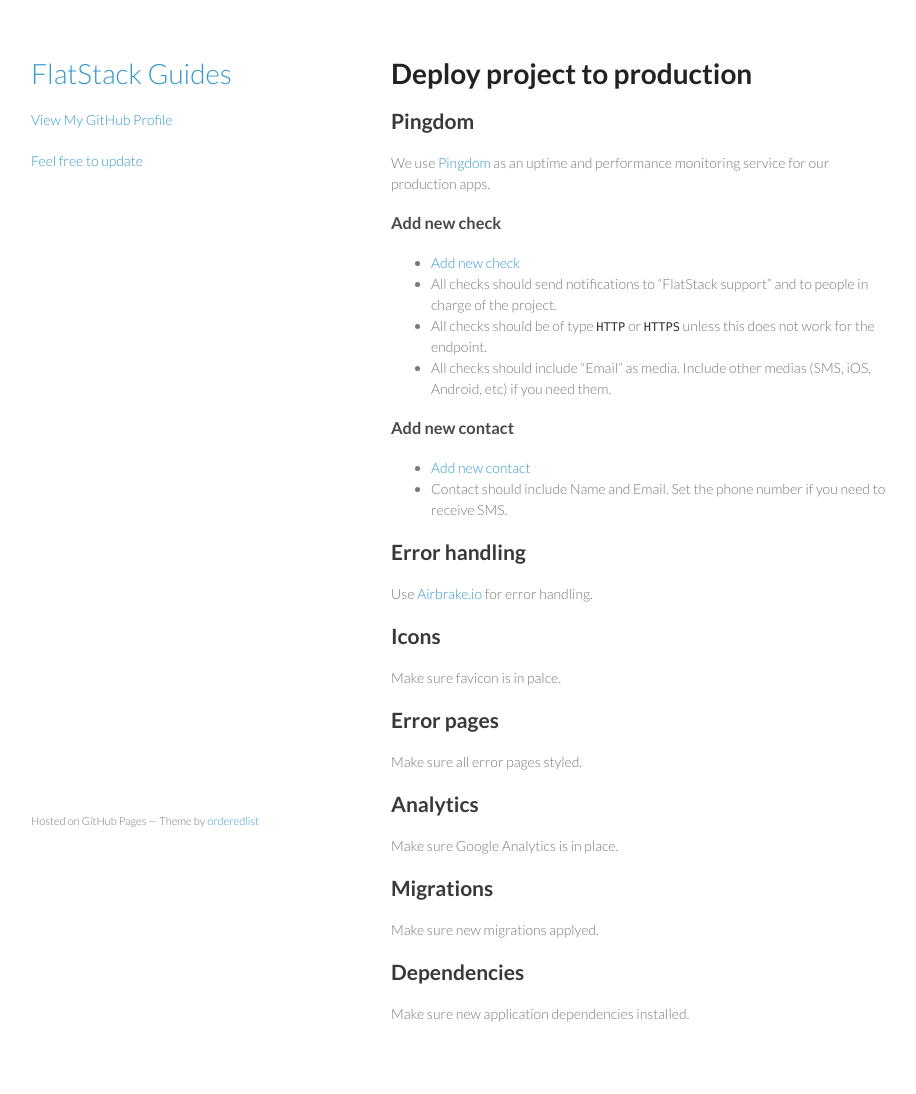
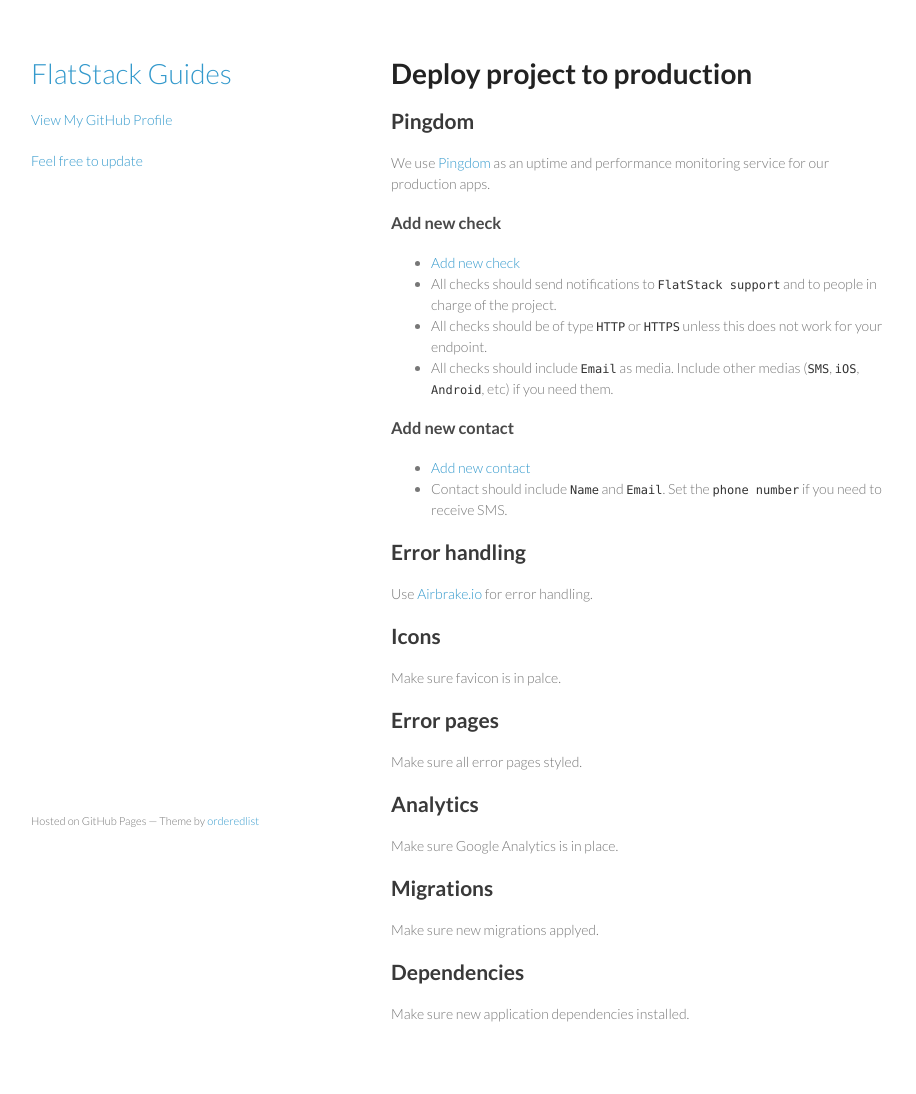
Before and after one commit to mike-burns/fs.github.com, a Jekyll site: the page built from deploy/production.md, in a window 1280 px wide. Shown: the whole page, without its empty margins (179-1095 px from the left). Built offline with Jekyll 4.4.1, drawn with Linux system fonts in a browser that asks for light colours.

Commit message:
minor formatting changes in pingdom description

```diff
--- a/deploy/production.md
+++ b/deploy/production.md
@@ -10,13 +10,13 @@ We use [Pingdom](https://flatstack.basecamphq.com/W5089997) as an uptime and per
 
 ### Add new check
 * [Add new check](https://my.pingdom.com/checks)
-* All checks should send notifications to "FlatStack support" and to people in charge of the project.
-* All checks should be of type `HTTP` or `HTTPS` unless this does not work for the endpoint.
-* All checks should include "Email" as media. Include other medias (SMS, iOS, Android, etc) if you need them.
+* All checks should send notifications to `FlatStack support` and to people in charge of the project.
+* All checks should be of type `HTTP` or `HTTPS` unless this does not work for your endpoint.
+* All checks should include `Email` as media. Include other medias (`SMS`, `iOS`, `Android`, etc) if you need them.
 
 ### Add new contact
 * [Add new contact](https://my.pingdom.com/contacts)
-* Contact should include Name and Email. Set the phone number if you need to receive SMS.
+* Contact should include `Name` and `Email`. Set the `phone number` if you need to receive SMS.
 
 
 ## Error handling
```
